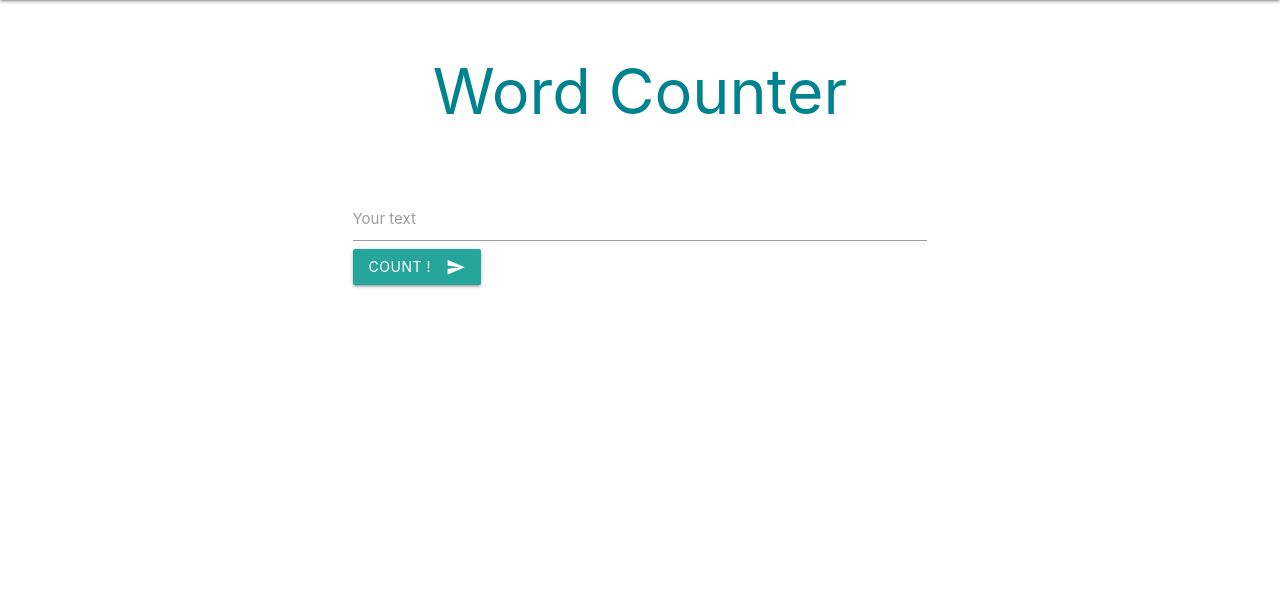
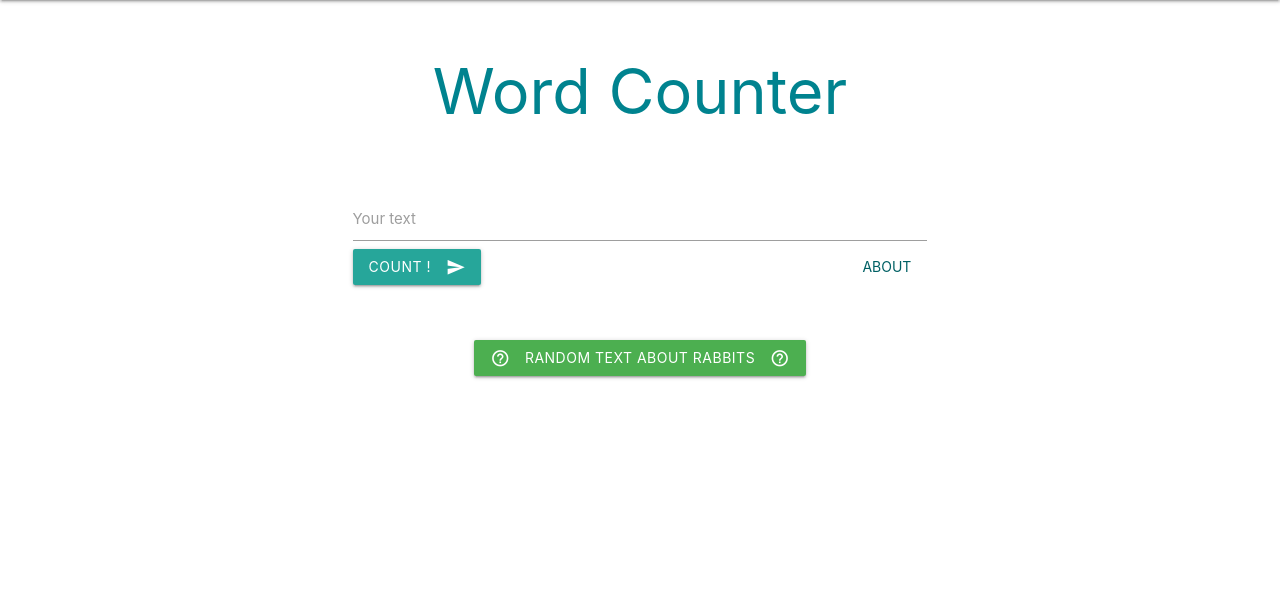
Before and after one commit to tomasluque/portfolio, a Django app: page /words/ in a window 1280 px wide. Shown: the part 64-680 px from the top of the page. Run offline with Django 3.2, Linux system fonts and the light colour scheme.

Commit message:
added modal + style + random text + about

```diff
--- a/jobs/templates/jobs/home.html
+++ b/jobs/templates/jobs/home.html
@@ -74,7 +74,7 @@
                             <div class="card-image">
                                 <img src="{{job.image.url}}">
                                 <span class="card-title">{{job.title}}</span>
-                                <a class="btn-floating halfway-fab waves-effect waves-light amber" target="_blank" href="{{job.url}}"><i class="material-icons">link</i></a>
+                                <a class="btn-floating halfway-fab waves-effect waves-light amber" href="{{job.url}}"><i class="material-icons">link</i></a>
                             </div>
                             <div class="card-content">
                                 <p>{{job.summary}}</p>
--- a/wordCount/templates/wordCount/home.html
+++ b/wordCount/templates/wordCount/home.html
@@ -36,7 +36,7 @@
             <div class="section">
                 <div class="row">
                     <div class="col s12">
-                        <form action="{% url 'count' %}">
+                        <form action="{% url 'count' %}" id="myForm">
                             <div class="row">
                                 <div class="input-field col s8 offset-s2">
                                     <label for="fulltext">Your text</label>
@@ -44,11 +44,48 @@
                                     <button class="btn waves-effect waves-light" type="submit" name="action">Count !
                                         <i class="material-icons right">send</i>
                                     </button>
+                                    <a class="waves-effect waves-teal btn-flat modal-trigger right cyan-text text-darken-4" href="#myModal">About</a>
                                 </div>
                             </div>
                         </form>
                     </div>
                 </div>
+                <div class="row">
+                    <div class="col s12 center-align">
+
+                        <button
+                            class="btn waves-effect waves-dark green"
+                            name="action"
+                            onclick="writeUp()">
+                            Random Text About Rabbits<i class="material-icons right">help_outline</i><i class="material-icons left">help_outline</i>
+                        </button>
+
+                    </div>
+                </div>
+
+            </div>
+        </div>
+
+
+
+        <div id="myModal" class="modal">
+            <div class="modal-content">
+                <h4 class="cyan-text text-darken-3">About This App</h4>
+                <div class="divider"></div>
+                <p class="cyan-text text-darken-4">First, this section exists purely to showcase a modal, because modals are cool. <br>
+                    <small>This little box popping-up the screen, that's a modal by the way.</small>
+                </p>
+                <p class="cyan-text text-darken-4">
+                        Seriously though, this app is just a lightweigth word counter made with <em>Django</em> and <a target="_blank" href="https://materializecss.com"><em>Materialize</em></a> <small>(for the front-end stuff)</small>.
+                        It was mostly made for fun and was my first app using Python.
+                </p>
+                <p class="cyan-text text-darken-4">
+                    Thank you for using it !
+                </p>
+
+            </div>
+            <div class="modal-footer">
+                <a href="#!" class="modal-close waves-effect waves-green btn-flat">close</a>
             </div>
         </div>
 
@@ -62,6 +99,19 @@
     </footer>
 
     <script src="{% static 'js/materialize.js' %}"></script>
-
+    <script>
+            document.addEventListener('DOMContentLoaded', function() {
+            var elem = document.querySelectorAll('#myModal');
+            var instance = M.Modal.init(elem);
+        });
+    </script>
+    <script>
+        const writeUp = () => {
+            var field = document.getElementById('fulltext');
+            var form = document.getElementById('myForm')
+            field.value = "Dwarf rabbit refers either to a rabbit with the dwarfing gene, or to any small breed of domestic rabbit or specimen thereof, or to any small rabbit. Dwarfism is a genetic condition that may occur in humans and in many animals, including rabbits. True dwarfism is often associated with a cluster of physical abnormalities, including pituitary dwarfism. The process of dwarfing is used to selectively breed for smaller stature with each generation. Small stature is a characteristic of neoteny, which may account (in part) for the attraction of dwarf animals.";
+            form.submit();
+        }
+    </script>
 </body>
 </html>
```
